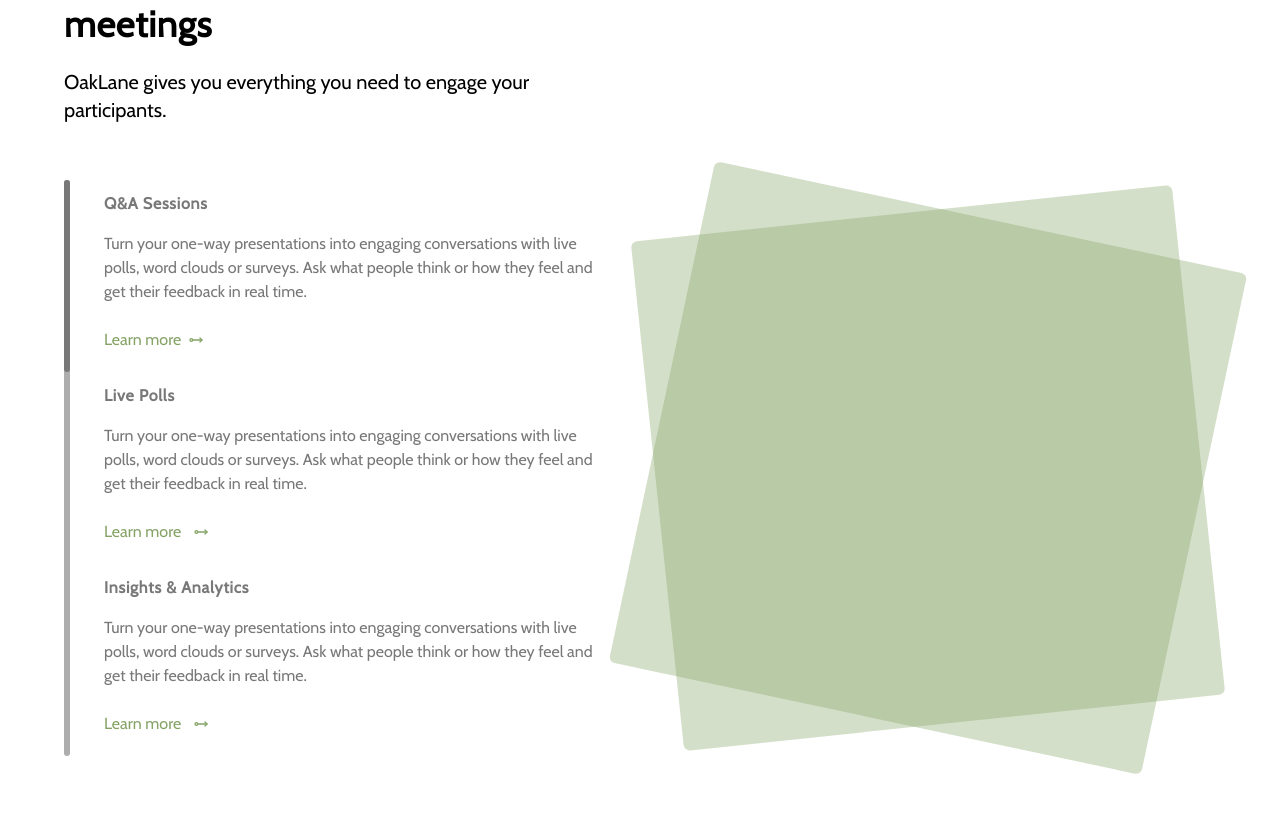
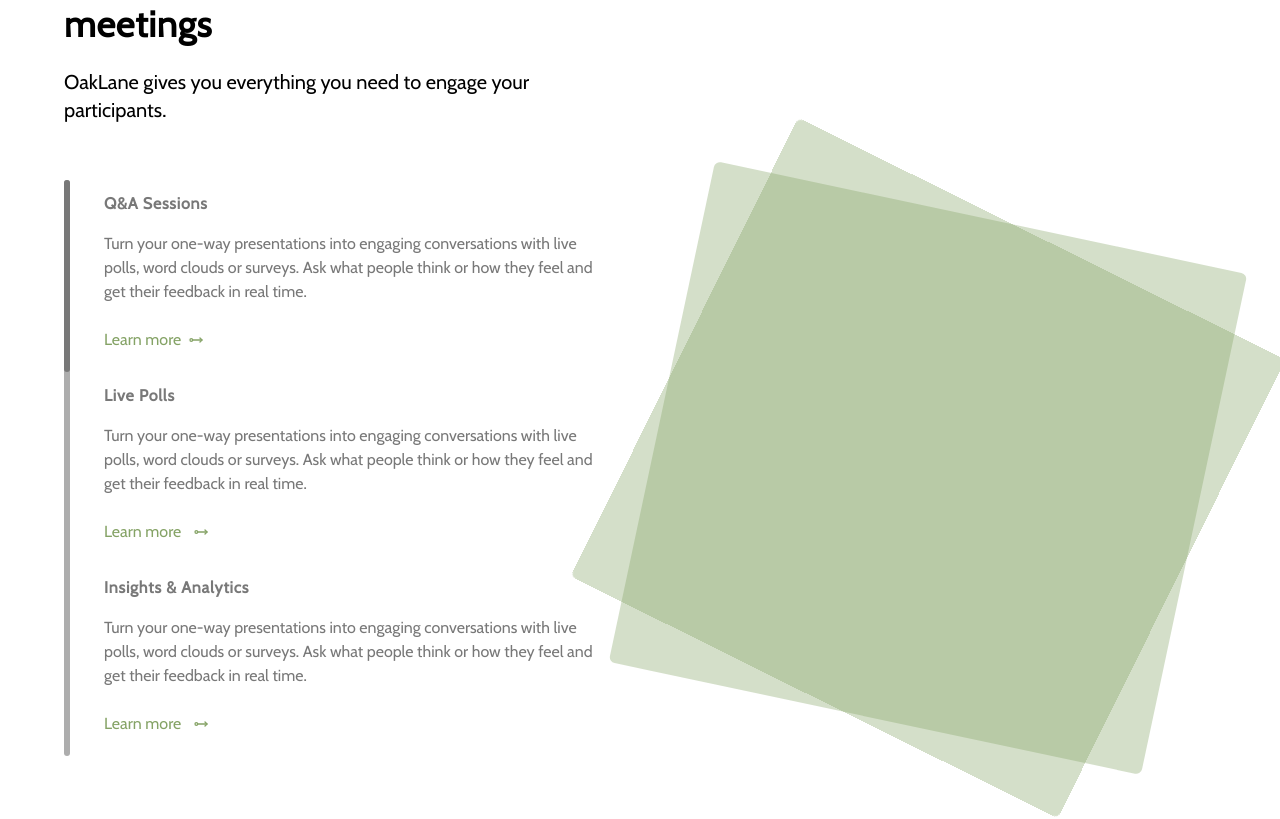
Before and after one commit to devdahcoder/oak-lane, a Next.js app: page / in a window 1280 px wide. Shown: the part 1454-2273 px from the top of the page. Built offline with nearby package versions, Linux system fonts and the light colour scheme.

Commit message:
feat: added rotate animation to offer div

```diff
--- a/components/Sections/Offer.tsx
+++ b/components/Sections/Offer.tsx
@@ -31,7 +31,7 @@
                     <div className="grow relative flex flex-row items-center justify-center">
                         <RotateElement className="z-0 rotate-12" />
 
-                        <RotateElement className="z-30 -rotate-6" />
+                        <RotateElement className="z-30 -rotate-6 animate-rotate-forward-backward" />
                     </div>
                 </div>
             </div>
--- a/tailwind.config.js
+++ b/tailwind.config.js
@@ -38,6 +38,8 @@
         'scale-in': 'scale-in 3s linear',
         'wave': 'wave 3s linear infinite',
         'slide': 'slide 1s linear infinite',
+        'rotate-forward-backward' : 'rotate-forward-backward 5s linear infinite',
+
       },
       keyframes: {
         'scale-out': {
@@ -57,6 +59,11 @@
           '0%': { transform: 'translateX(0)'},
           '50%': { transform: 'translateX(-8px)'},
           '100%': { transform: 'translateX(0)'},
+        },
+        'rotate-forward-backward' : {
+          '0%': { transform: 'rotate(0deg)'},
+          '50%': { transform: 'rotate(50deg)'},
+          '100%': { transform: 'rotate(0deg)'},
         }
       },
     },
```
